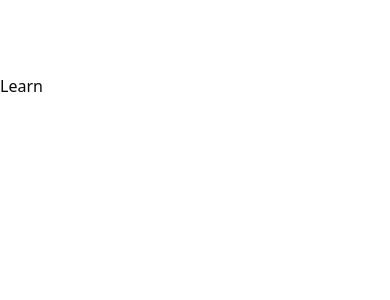
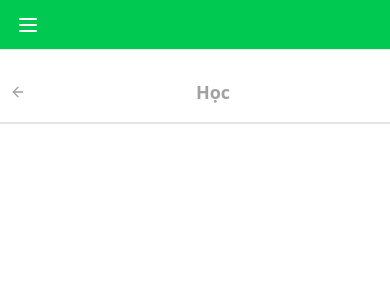
Before and after one commit to atuandev/4kidstudy, a Next.js app: page /learn in a window 390 px wide. Shown: the top 300 px of the page. Built offline with nearby package versions, Linux system fonts and the light colour scheme.

Commit message:
feat: Integrate MobileHeader component into MainLayout and add Header to LearnPage for improved navigation and structure.

```diff
--- a/app/(main)/layout.tsx
+++ b/app/(main)/layout.tsx
@@ -1,11 +1,12 @@
 import type { PropsWithChildren } from "react";
 
+import { MobileHeader } from "@/components/mobile-header";
 import { Sidebar } from "@/components/sidebar";
 
 const MainLayout = ({ children }: PropsWithChildren) => {
   return (
     <>
-      {/* <MobileHeader /> */}
+      <MobileHeader />
       <Sidebar className="hidden lg:flex" />
       <main className="h-full pt-[50px] lg:pl-[256px] lg:pt-0">
         <div className="mx-auto h-full max-w-[1056px] pt-6">{children}</div>
--- /dev/null
+++ b/app/(main)/learn/_components/header.tsx
@@ -0,0 +1,23 @@
+import { ArrowLeft } from "lucide-react";
+import Link from "next/link";
+
+import { Button } from "@/components/ui/button";
+
+type HeaderProps = {
+  title: string;
+};
+
+export const Header = ({ title }: HeaderProps) => {
+  return (
+    <div className="sticky top-0 mb-5 flex items-center justify-between border-b-2 bg-white pb-3 text-neutral-400 lg:z-50 lg:mt-[-28px] lg:pt-[28px]">
+      <Link href="/topic">
+        <Button size="sm" variant="ghost">
+          <ArrowLeft className="h-5 w-5 stroke-2 text-neutral-400" />
+        </Button>
+      </Link>
+
+      <h1 className="text-lg font-bold">{title}</h1>
+      <div aria-hidden />
+    </div>
+  );
+};
--- a/app/(main)/learn/page.tsx
+++ b/app/(main)/learn/page.tsx
@@ -1,3 +1,9 @@
+import { Header } from "./_components/header";
+
 export default function LearnPage() {
-  return <div>Learn</div>;
+  return (
+    <div>
+      <Header title="Học" />
+    </div>
+  );
 }
--- /dev/null
+++ b/app/(main)/topic/page.tsx
@@ -0,0 +1,3 @@
+export default function TopicPage() {
+  return <div>Topic</div>;
+}
--- /dev/null
+++ b/components/mobile-header.tsx
@@ -0,0 +1,9 @@
+import { MobileSidebar } from "./mobile-sidebar";
+
+export const MobileHeader = () => {
+  return (
+    <nav className="fixed top-0 z-50 flex h-[50px] w-full items-center border-b bg-green-500 px-4 lg:hidden">
+      <MobileSidebar />
+    </nav>
+  );
+};
--- /dev/null
+++ b/components/mobile-sidebar.tsx
@@ -0,0 +1,22 @@
+import { Menu } from "lucide-react";
+
+import { Sheet, SheetContent, SheetHeader, SheetTitle, SheetTrigger } from "@/components/ui/sheet";
+
+import { Sidebar } from "./sidebar";
+
+export const MobileSidebar = () => {
+  return (
+    <Sheet>
+      <SheetTrigger>
+        <Menu className="text-white" />
+      </SheetTrigger>
+
+      <SheetContent className="z-[100] p-0" side="left">
+        <SheetHeader>
+          <SheetTitle className="sr-only">Navigation</SheetTitle>
+        </SheetHeader>
+        <Sidebar />
+      </SheetContent>
+    </Sheet>
+  );
+};
```
